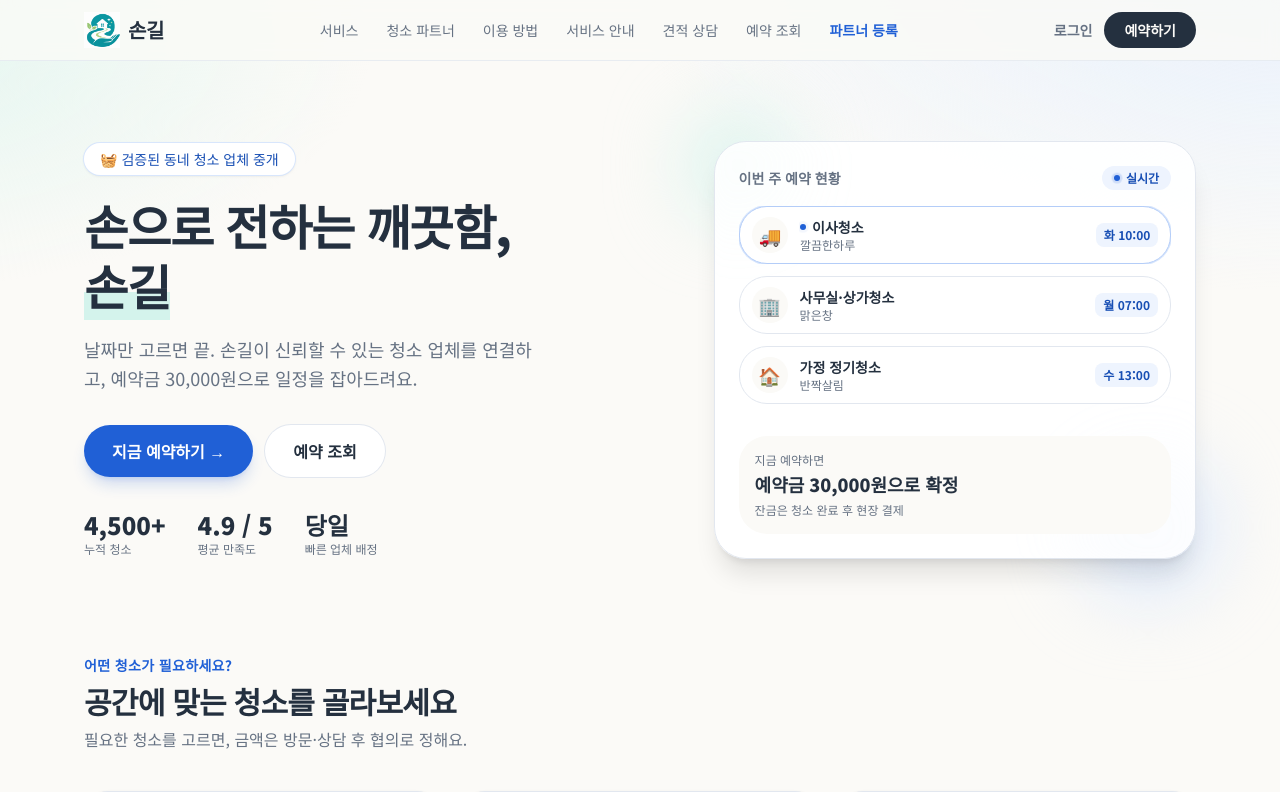
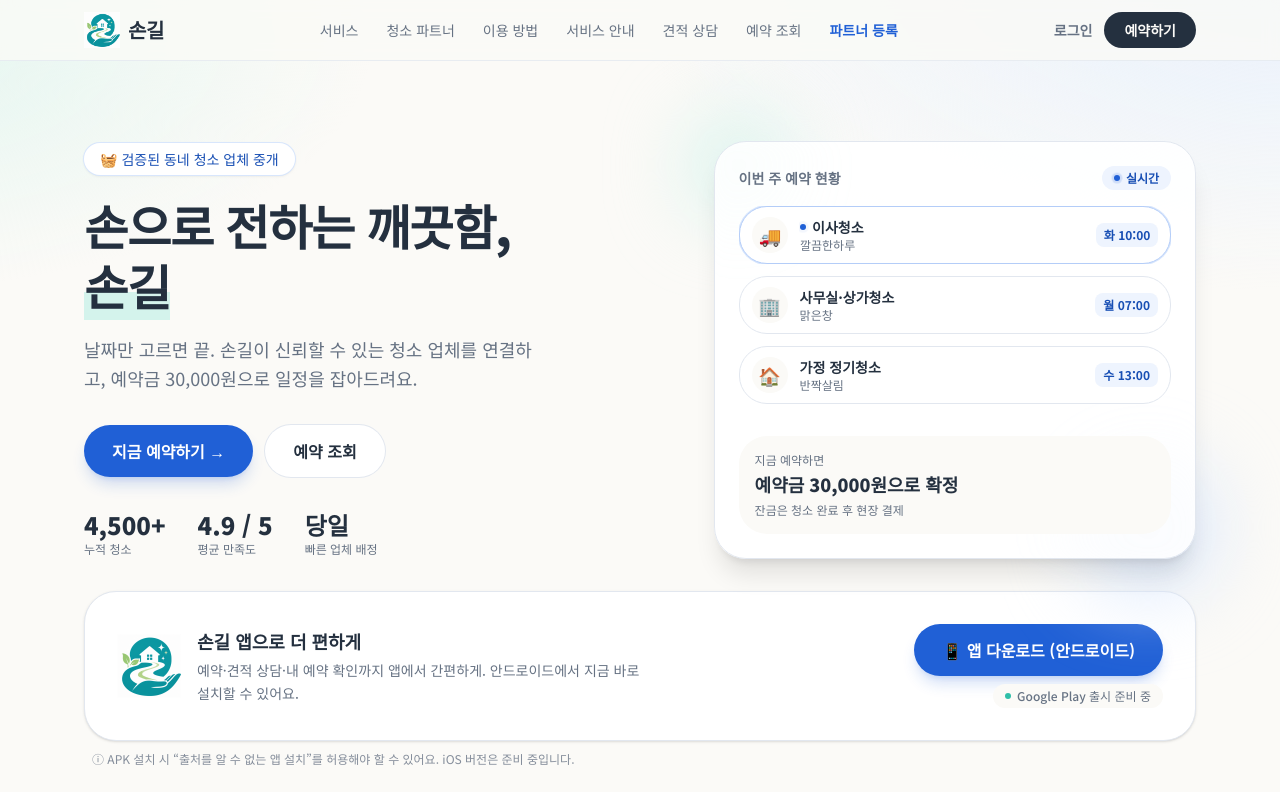
Before and after one commit to Jinanalyst/cleaningserviceKorea, a Next.js app: page / in a window 1280 px wide. Shown: the top 792 px of the page. Built offline with nearby package versions, Linux system fonts and the light colour scheme; no server answers.

Commit message:
feat: 랜딩에 앱(APK) 다운로드 버튼 추가 (Google Play 출시 준비 중 표기)

```diff
--- a/src/app/page.tsx
+++ b/src/app/page.tsx
@@ -81,6 +81,39 @@ export default async function Home() {
             </div>
           </div>
         </div>
+      </section>
+
+      {/* ── App download ── */}
+      <section id="app" className="mx-auto max-w-6xl scroll-mt-20 px-5 pb-4">
+        <div className="flex flex-col items-center gap-5 rounded-[2rem] border border-line bg-white p-6 shadow-sm sm:flex-row sm:justify-between sm:p-8">
+          <div className="flex items-center gap-4">
+            {/* eslint-disable-next-line @next/next/no-img-element */}
+            <img src="/logo-mark.png" alt="" aria-hidden="true" className="h-16 w-16" />
+            <div>
+              <p className="text-lg font-black text-ink">손길 앱으로 더 편하게</p>
+              <p className="mt-1 max-w-md text-sm leading-relaxed text-ink-soft">
+                예약·견적 상담·내 예약 확인까지 앱에서 간편하게. 안드로이드에서 지금 바로
+                설치할 수 있어요.
+              </p>
+            </div>
+          </div>
+          <div className="flex w-full flex-col items-center gap-2 sm:w-auto sm:items-end">
+            <a
+              href="/songil-app.apk"
+              download
+              className="inline-flex w-full items-center justify-center gap-2 rounded-full bg-brand px-7 py-3.5 text-base font-bold text-white shadow-lg shadow-brand/20 transition-transform hover:scale-105 active:scale-95 sm:w-auto"
+            >
+              📱 앱 다운로드 (안드로이드)
+            </a>
+            <span className="inline-flex items-center gap-1.5 rounded-full bg-cream px-3 py-1 text-xs font-medium text-ink-soft">
+              <span className="h-1.5 w-1.5 rounded-full bg-mint" /> Google Play 출시 준비 중
+            </span>
+          </div>
+        </div>
+        <p className="mt-2 px-2 text-center text-xs leading-relaxed text-ink-soft/80 sm:text-left">
+          ⓘ APK 설치 시 “출처를 알 수 없는 앱 설치”를 허용해야 할 수 있어요. iOS 버전은 준비
+          중입니다.
+        </p>
       </section>
 
       {/* ── Services ── */}
```
Also changed, not shown: 1 other file (tests, documents, lock files or other folders).
